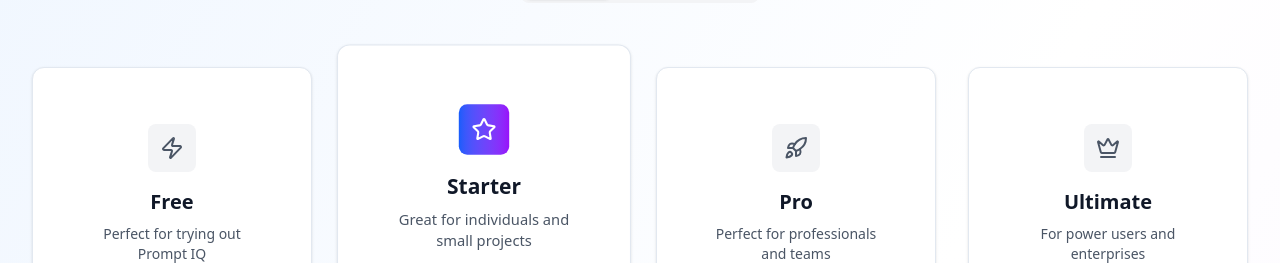
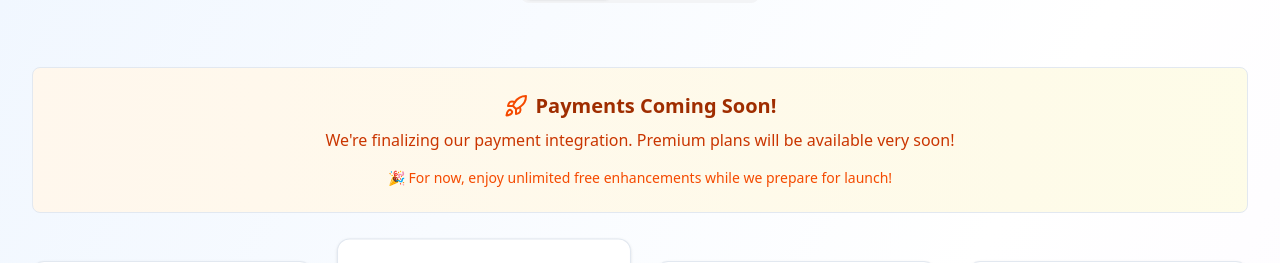
Before and after one commit to pathanaawej0-dot/prompt-iq-v1.0, a Next.js app: page /pricing in a window 1280 px wide. Shown: the part 314-577 px from the top of the page. Built offline with nearby package versions, Linux system fonts and the light colour scheme; no server answers.

Commit message:
Add launch period unlimited access and coming soon banner

```diff
--- a/app/api/enhance/route.js
+++ b/app/api/enhance/route.js
@@ -110,8 +110,11 @@
     const currentCredits = userData.credits || 0;
     const subscriptionTier = userData.subscriptionTier || 'free';
 
+    // LAUNCH PERIOD: Give everyone unlimited access temporarily
+    const isLaunchPeriod = true; // Set to false after launch period
+
     // Handle credit deduction and history saving
-    if (subscriptionTier === 'ultimate') {
+    if (subscriptionTier === 'ultimate' || isLaunchPeriod) {
       // Save to history without deducting credits for ultimate users
       await adminDb.collection('prompts').add({
         uid: userId,
@@ -126,8 +129,8 @@
         originalPrompt: originalPrompt.trim(),
         enhancedPrompt: cleanedPrompt,
         timestamp: new Date().toISOString(),
-        creditsRemaining: 'unlimited',
-        subscriptionTier,
+        creditsRemaining: isLaunchPeriod ? 'unlimited' : 'unlimited',
+        subscriptionTier: isLaunchPeriod ? 'launch_unlimited' : subscriptionTier,
       });
     } else {
       // Check if user has enough credits
--- a/app/pricing/page.js
+++ b/app/pricing/page.js
@@ -171,6 +171,27 @@
                 Save 20%
               </span>
             </button>
+          </div>
+        </motion.div>
+
+        {/* Coming Soon Banner */}
+        <motion.div
+          initial={{ opacity: 0, y: 20 }}
+          animate={{ opacity: 1, y: 0 }}
+          transition={{ duration: 0.6, delay: 0.2 }}
+          className="mb-12"
+        >
+          <div className="bg-gradient-to-r from-orange-50 to-yellow-50 border border-orange-200 rounded-lg p-6 text-center">
+            <div className="flex items-center justify-center space-x-2 mb-2">
+              <Rocket className="w-6 h-6 text-orange-600" />
+              <h3 className="text-xl font-bold text-orange-800">Payments Coming Soon!</h3>
+            </div>
+            <p className="text-orange-700 mb-4">
+              We're finalizing our payment integration. Premium plans will be available very soon!
+            </p>
+            <div className="text-sm text-orange-600 font-medium">
+              🎉 For now, enjoy unlimited free enhancements while we prepare for launch!
+            </div>
           </div>
         </motion.div>
 
```
